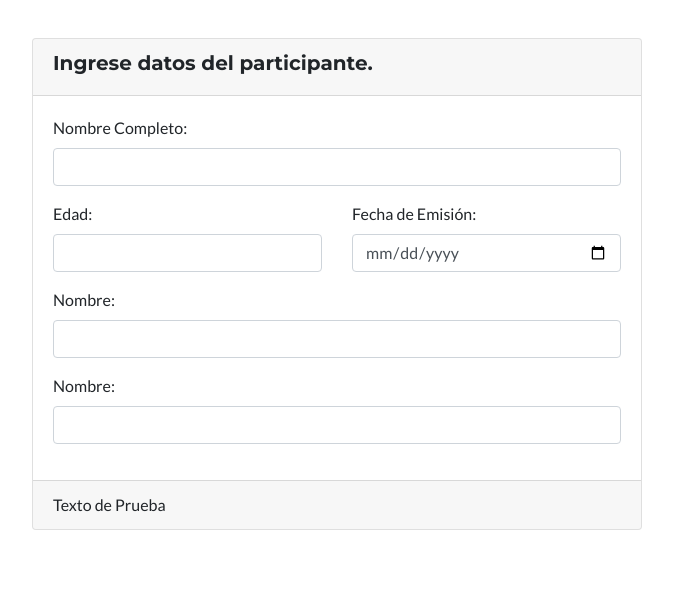
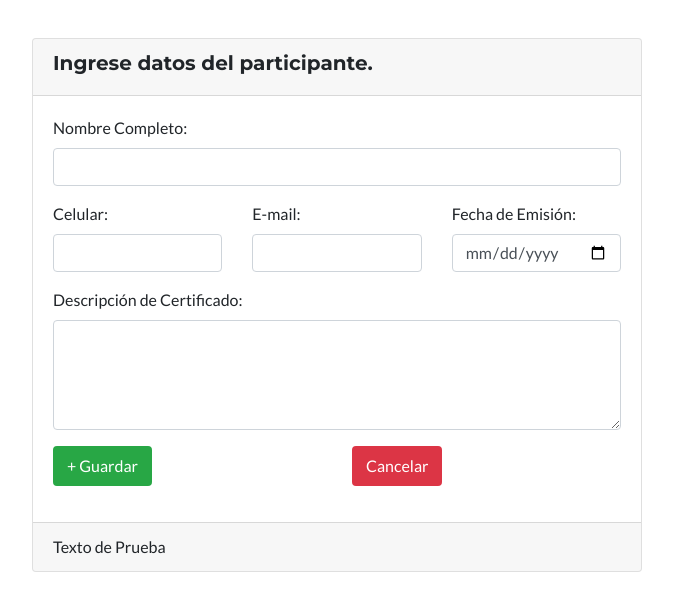
Before and after one commit to Userley/PHP_QR, a PHP site: page /cargadatos.php in a window 1280 px wide. Shown: the part 106-717 px from the top of the page, without its empty margins (303-976 px from the left). Run offline with PHP 8.4, Linux system fonts and the light colour scheme.

Commit message:
Cambios en tipo de campos para registro

```diff
--- a/cargadatos.php
+++ b/cargadatos.php
@@ -3,6 +3,7 @@ include('head.php');
 ?>
 <section id="portfolio" class="portfolio">
     <div class="container-fluid">
+        <form action="" method="POST">
             <div class="row justify-content-md-center mt-5">
                 <div class="col-lg-6">
                     <div class="card">
@@ -17,27 +18,39 @@ include('head.php');
                                 <input type="text" name="Nombre" id="Nombre" class="form-control">
                             </div>
                             <div class="row">
-                            <div class="col-lg-6">
+                                <div class="col-lg-4">
                                     <div class=" form-group">
-                                    <label for="Edad">Edad:</label>
-                                    <input type="number" name="Nombre" id="Nombre" class="form-control">
+                                        <label for="Celular">Celular:</label>
+                                        <input type="number" name="Celular" id="Celular" class="form-control">
                                     </div>
 
                                 </div>
-                            <div class="col-lg-6">
+                                <div class="col-lg-4">
+                                    <div class="form-group">
+                                        <label for="Email">E-mail:</label>
+                                        <input type="email" name="Nombre" id="Nombre" class="form-control" required>
+                                    </div>
+                                </div>
+                                <div class="col-lg-4">
                                     <div class="form-group">
                                         <label for="FechaEmi">Fecha de Emisión:</label>
-                                    <input type="date" name="Nombre" id="Nombre" class="form-control">
+                                        <input type="date" name="FechaEmi" id="FechaEmi" class="form-control">
                                     </div>
                                 </div>
                             </div>
                             <div class="form-group">
-                            <label for="Nombre">Nombre:</label>
-                            <input type="text" name="Nombre" id="Nombre" class="form-control">
+                                <label for="Nombre">Descripción de Certificado:</label>
+                                <textarea name="descripcion" id="descripcion" cols="80" rows="4" class="form-control"></textarea>
                             </div>
                             <div class="form-group">
-                            <label for="Nombre">Nombre:</label>
-                            <input type="text" name="Nombre" id="Nombre" class="form-control">
+                                <div class="row">
+                                    <div class="col-lg-6">
+                                        <input type="button" value="+ Guardar" width="80%" class="btn btn-success" id="submint">
+                                    </div>
+                                    <div class="col-lg-6">
+                                        <input type="button" class="btn btn-danger" width="80%" value="Cancelar">
+                                    </div>
+                                </div>
                             </div>
                         </div>
                         <div class="card-footer">
@@ -47,5 +60,6 @@ include('head.php');
                 </div>
                 <div class="col-12"></div>
             </div>
+        </form>
     </div>
 </section>
```
Lines whose indentation alone changed are shown as unchanged.
